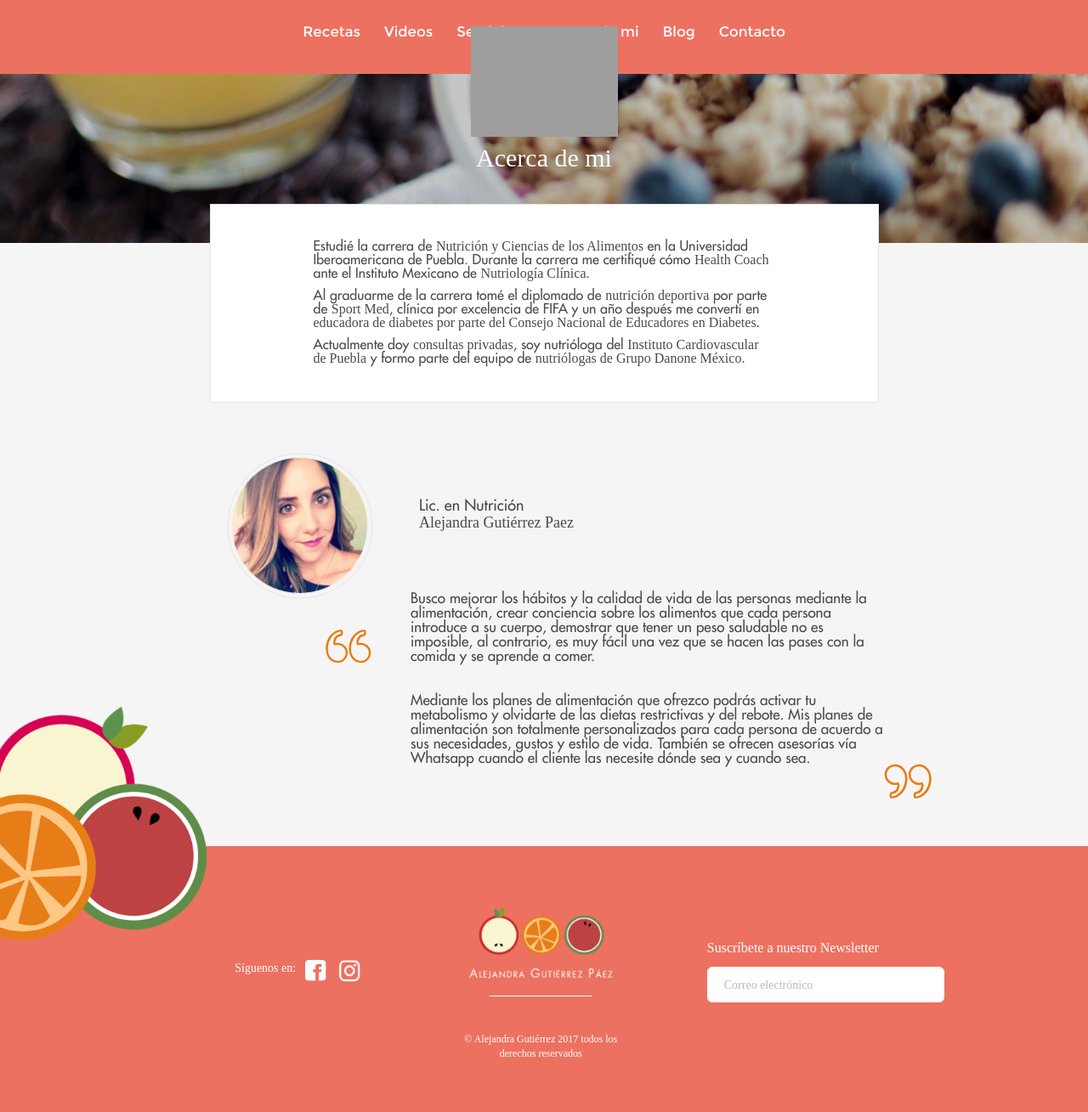
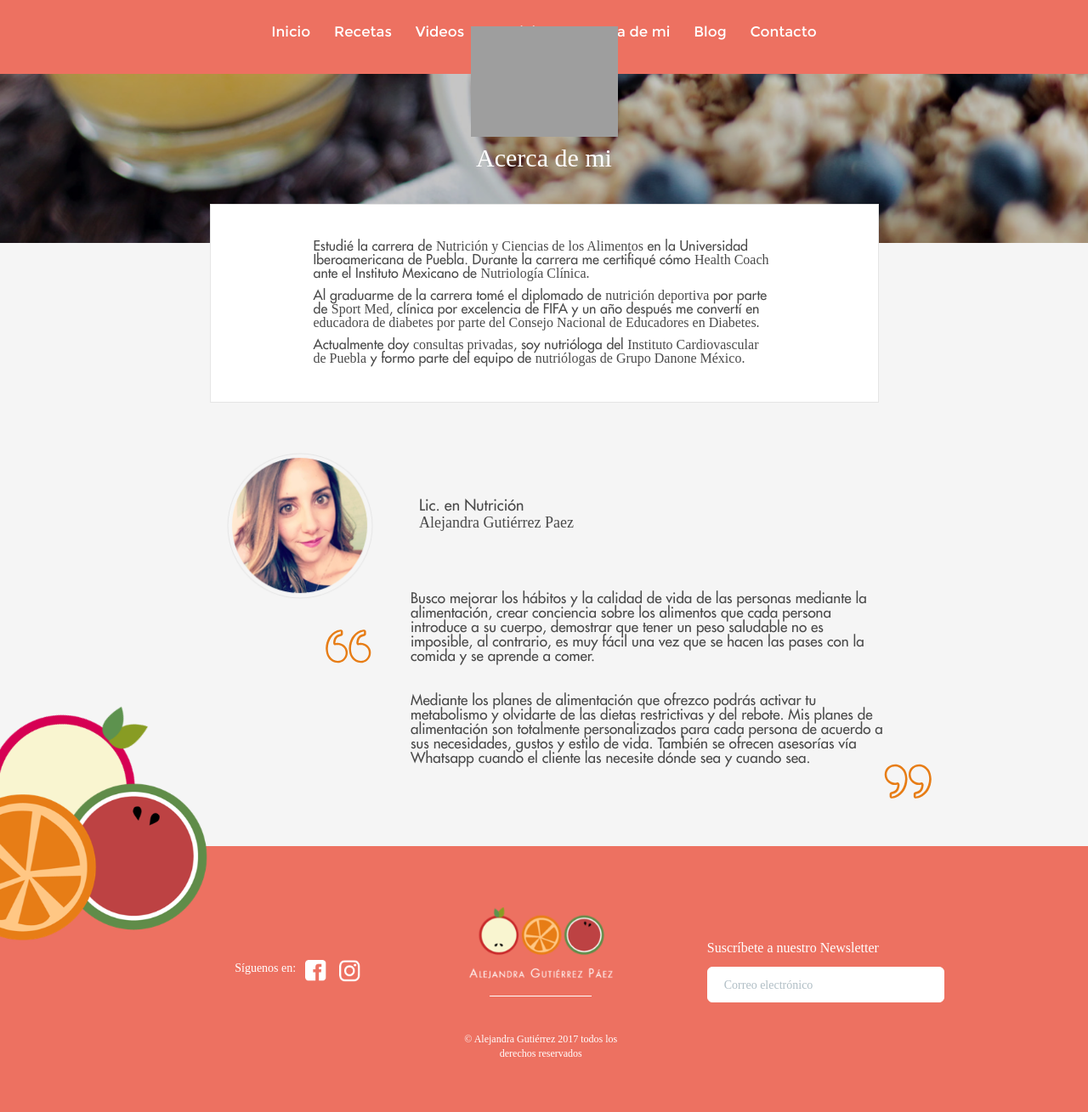
Before and after one commit to BlickLabs/alegpaez, a Django app: template nutriologa/templates/acerca.html in a window 1280 px wide. Shown: the whole page at 85% size. Run offline with Django 3.2, Linux system fonts and the light colour scheme; the template is opened without the code that fills it, so the values that code supplies are empty; some libraries are stand-ins or nearby versions; some web fonts are replaced; grey boxes are pictures that could not be loaded.

Commit message:
#18 fixes

```diff
--- a/nutriologa/static/css/main.css
+++ b/nutriologa/static/css/main.css
@@ -11,6 +11,9 @@
 /*! normalize.css v3.0.3 | MIT License | github.com/necolas/normalize.css */html{font-family:sans-serif;-ms-text-size-adjust:100%;-webkit-text-size-adjust:100%}
 .sectionWithoutPadding {
   padding: 0px !important;
+}
+.selectChange {
+    height: 70px !important;
 }
 .space-group {
   margin-left: 10px;
--- a/nutriologa/templates/partials/navbar.html
+++ b/nutriologa/templates/partials/navbar.html
@@ -26,6 +26,15 @@
 						{% else %}
 							<ul class="nav navbar-nav">
 						{% endif %}
+								{% if request.path == '/' %}
+									<li class="select selectChange">
+										<a class="page-scroll" href="{% url 'landing:home'%}">Inicio</a>
+									</li>
+								{% else %}
+									<li>
+										<a class="page-scroll" href="{% url 'landing:home'%}">Inicio</a>
+									</li>
+								{% endif %}
 								{% if request.path == '/recetas/' %}
                 	<li class="select">
 										<a class="page-scroll" href="{% url 'landing:recetas'%}">Recetas</a>
```
